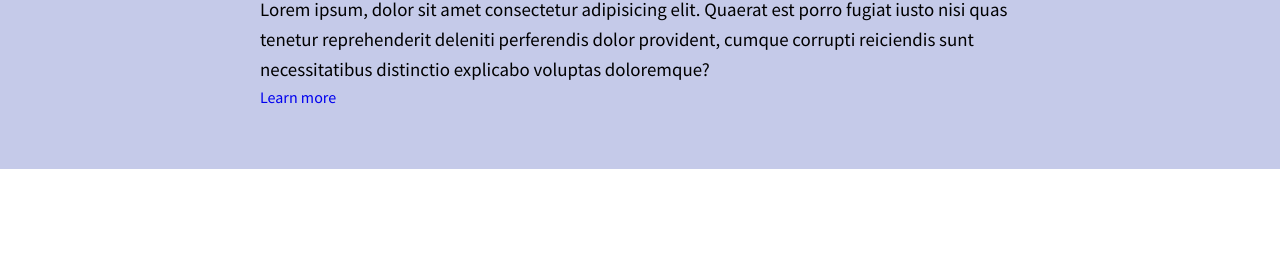
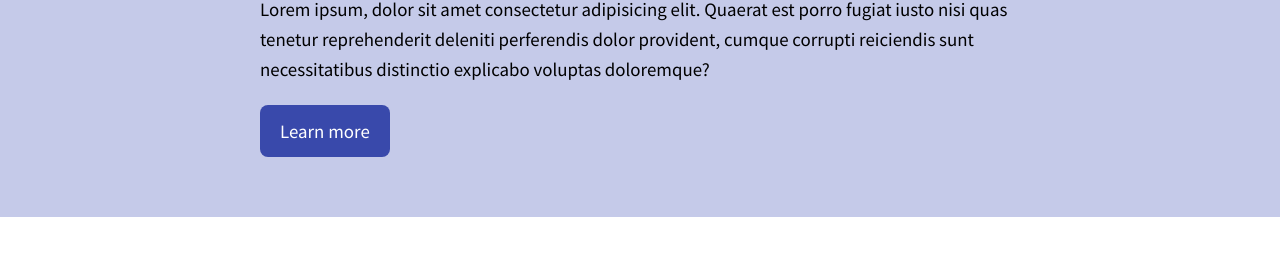
Before and after one commit to Marko4123/flex_basic, a plain HTML site: page index.html in a window 1280 px wide. Shown: the part 210-466 px from the top of the page. Drawn offline with Linux system fonts and the light colour scheme.

Commit message:
flex_basics

```diff
--- a/css/style.css
+++ b/css/style.css
@@ -52,3 +52,13 @@ header .nav li {
     font-size:1.18rem;
     line-height:1.6;
 }
+.button {
+    background-color:#3949ab;
+    color:#fff;
+    text-decoration: none;
+    padding: 12px 20px;
+    border-radius: 8px;
+    font-size:1.18rem;
+    display:inline-block;
+    margin-top:20px;
+}
--- a/index.html
+++ b/index.html
@@ -23,7 +23,7 @@
         <div class="main-content-inner">
             <h1>Welcome To Our Site!</h1>
             <p>Lorem ipsum, dolor sit amet consectetur adipisicing elit. Quaerat est porro fugiat iusto nisi quas tenetur reprehenderit deleniti perferendis dolor provident, cumque corrupti reiciendis sunt necessitatibus distinctio explicabo voluptas doloremque?</p>
-            <a href="#">Learn more</a>
+            <a href="#" class="button">Learn more</a>
         </div>
     </div>
 </body>
```
